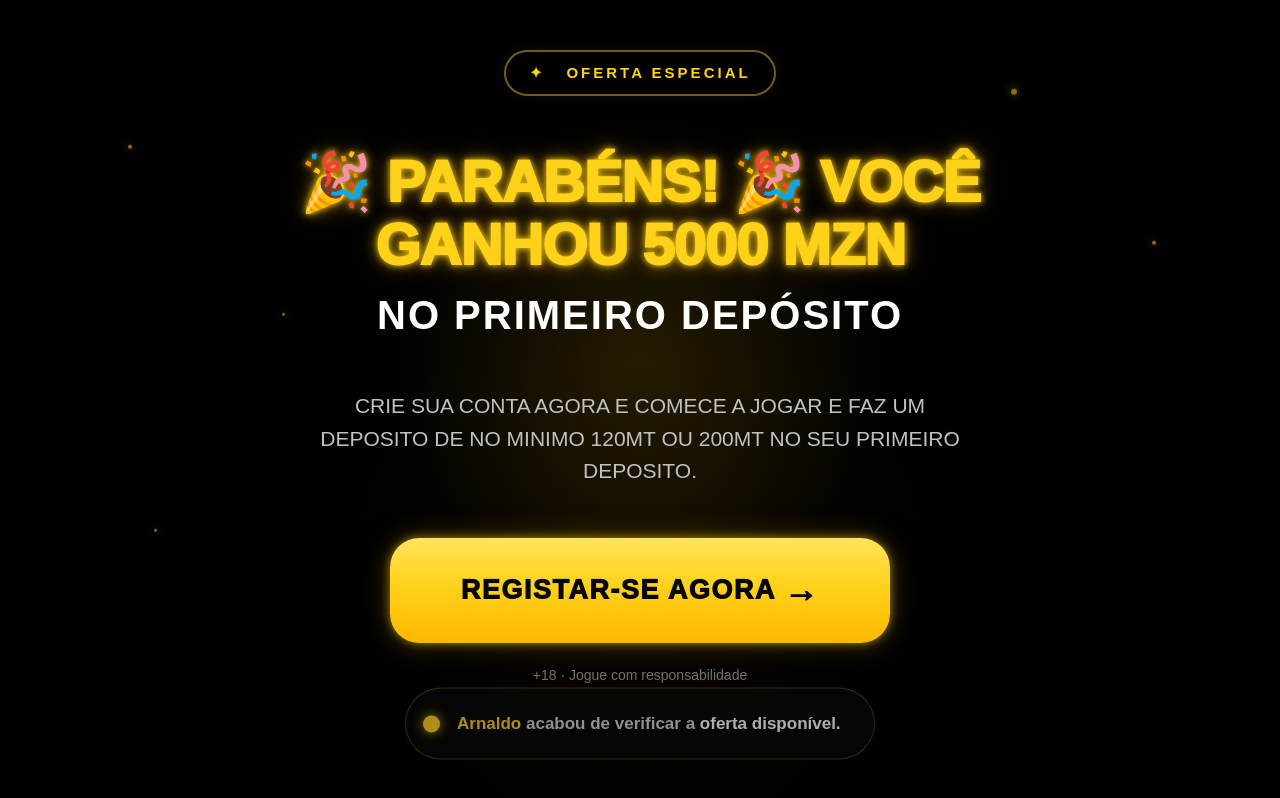
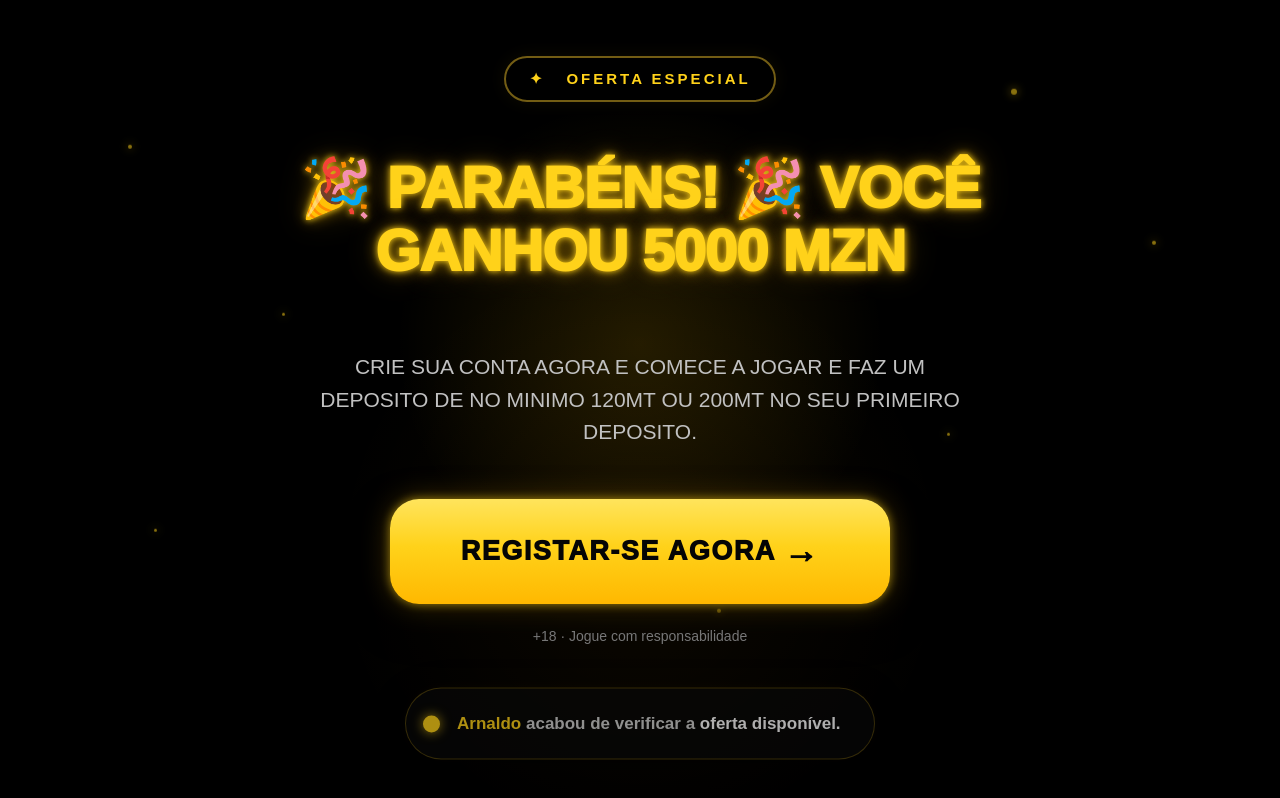
Before and after one commit to Zeferino01/Oferta-especial, a plain HTML site: page index.html in a window 1280 px wide. Drawn offline with Linux system fonts and the light colour scheme.

Commit message:
index.html

```diff
--- a/index.html
+++ b/index.html
@@ -578,7 +578,7 @@ body {
             </span>
 
             <span class="title-bottom">
-                NO PRIMEIRO DEPÓSITO
+
             </span>
 
         </h1>
```
